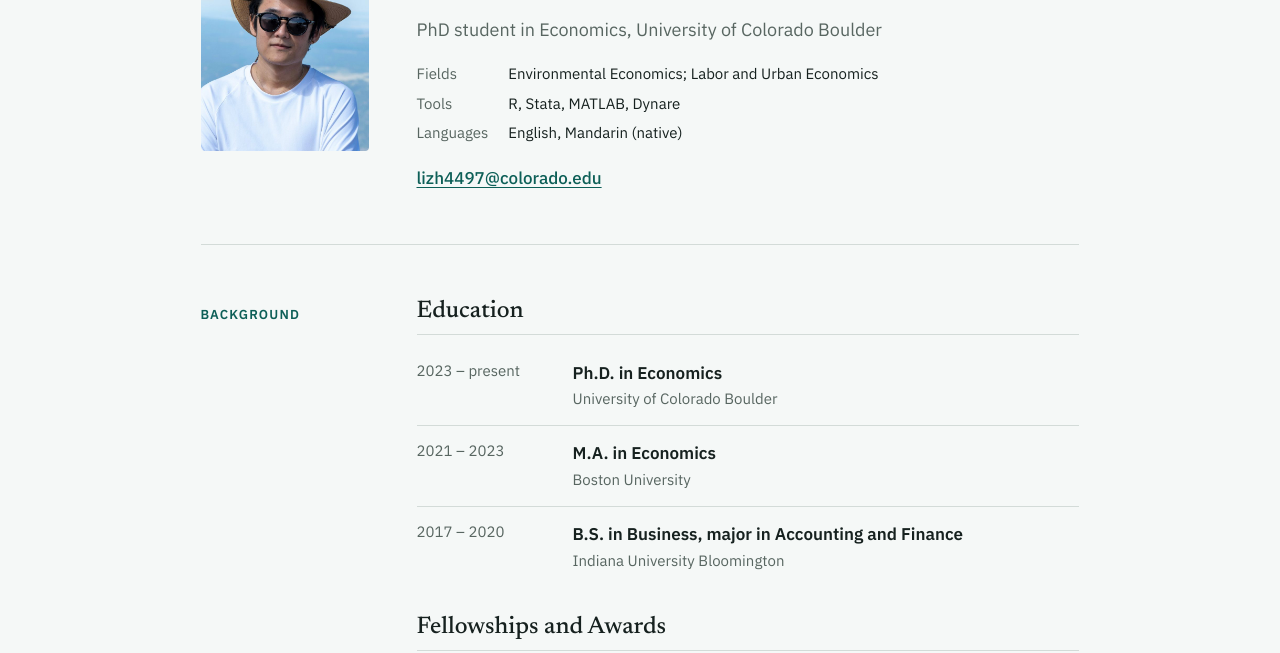
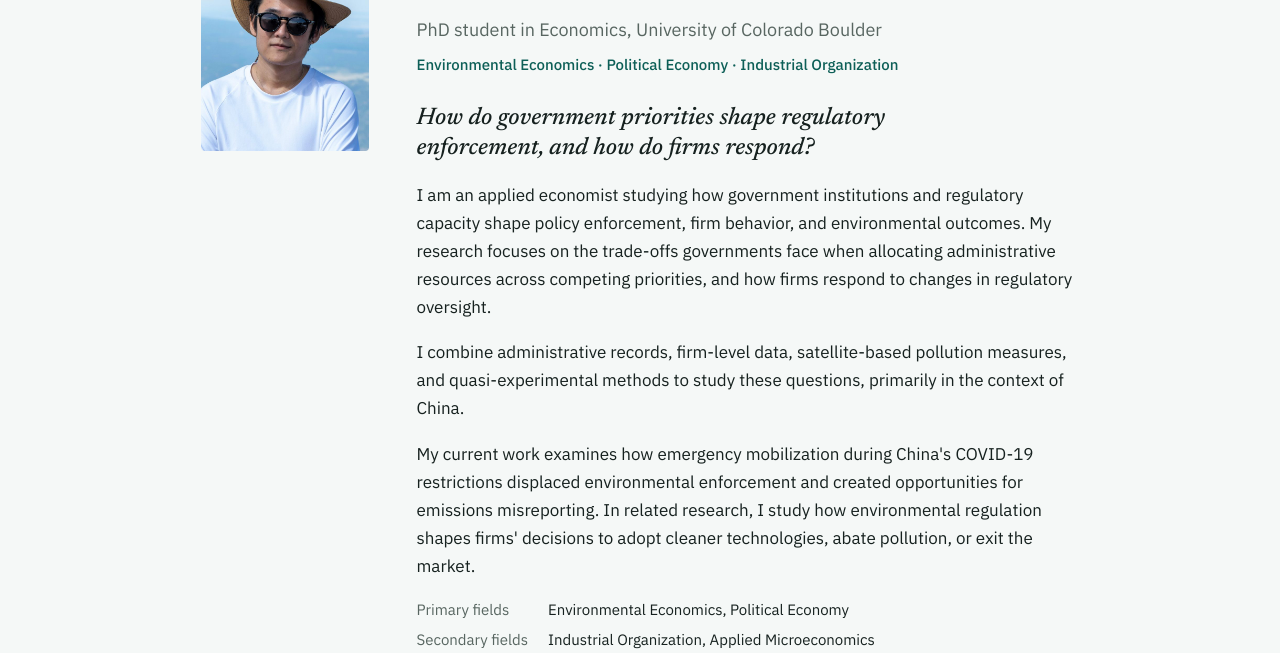
Before and after one commit to leozhang-econ/leozhang-econ.github.io, a plain HTML site: page index.html in a window 1280 px wide. Shown: the part 172-825 px from the top of the page. Drawn offline with Linux system fonts and the light colour scheme.

Commit message:
Add research statement and fields to the About section
Tagline, headline question, three-paragraph statement, and primary and
secondary fields, in the owner's wording.

Co-Authored-By: Claude Fable 5.2 <noreply@anthropic.com>
Claude-Session: https://claude.ai/code/session_01Ay3cj9gFX5UobRfpG1QW6K

```diff
--- a/index.html
+++ b/index.html
@@ -4,7 +4,7 @@
 <meta charset="UTF-8">
 <meta name="viewport" content="width=device-width, initial-scale=1">
 <title>Liaoyuan Zhang</title>
-<meta name="description" content="Liaoyuan Zhang is a PhD student in economics at the University of Colorado Boulder, working on environmental, labor and urban economics.">
+<meta name="description" content="Liaoyuan Zhang is a PhD student in economics at the University of Colorado Boulder, studying environmental economics, political economy and industrial organization.">
 <link rel="preconnect" href="https://fonts.googleapis.com">
 <link rel="preconnect" href="https://fonts.gstatic.com" crossorigin>
 <link href="https://fonts.googleapis.com/css2?family=IBM+Plex+Sans:wght@400;500;600&amp;family=Newsreader:ital,opsz,wght@0,6..72,400..600;1,6..72,400..600&amp;display=swap" rel="stylesheet">
@@ -140,6 +140,12 @@ section { scroll-margin-top: 4.5rem; }
   font-weight: 500; line-height: 1.08; letter-spacing: -0.01em;
 }
 .role { font-size: 1.125rem; color: var(--muted); }
+.tagline { font-size: 0.9375rem; font-weight: 500; color: var(--accent); margin-top: -0.6rem; }
+.question {
+  font-family: var(--font-display);
+  font-size: 1.5rem; font-weight: 500; font-style: italic; line-height: 1.25;
+  margin-top: 0.5rem;
+}
 .facts { display: grid; grid-template-columns: max-content 1fr; gap: 0.3rem 1.25rem; font-size: 0.9375rem; }
 .facts dt { color: var(--muted); }
 .facts dd { margin: 0; }
@@ -214,9 +220,16 @@ footer .wrap { padding-top: 1.75rem; padding-bottom: 2.5rem; font-size: 0.875rem
     <div class="intro">
       <h1>Liaoyuan Zhang</h1>
       <p class="role">PhD student in Economics, University of Colorado Boulder</p>
+      <p class="tagline">Environmental Economics · Political Economy · Industrial Organization</p>
+      <h2 class="question">How do government priorities shape regulatory enforcement, and how do firms respond?</h2>
+      <p>I am an applied economist studying how government institutions and regulatory capacity shape policy enforcement, firm behavior, and environmental outcomes. My research focuses on the trade-offs governments face when allocating administrative resources across competing priorities, and how firms respond to changes in regulatory oversight.</p>
+      <p>I combine administrative records, firm-level data, satellite-based pollution measures, and quasi-experimental methods to study these questions, primarily in the context of China.</p>
+      <p>My current work examines how emergency mobilization during China's COVID-19 restrictions displaced environmental enforcement and created opportunities for emissions misreporting. In related research, I study how environmental regulation shapes firms' decisions to adopt cleaner technologies, abate pollution, or exit the market.</p>
       <dl class="facts">
-        <dt>Fields</dt>
-        <dd>Environmental Economics; Labor and Urban Economics</dd>
+        <dt>Primary fields</dt>
+        <dd>Environmental Economics, Political Economy</dd>
+        <dt>Secondary fields</dt>
+        <dd>Industrial Organization, Applied Microeconomics</dd>
         <dt>Tools</dt>
         <dd>R, Stata, MATLAB, Dynare</dd>
         <dt>Languages</dt>
```
